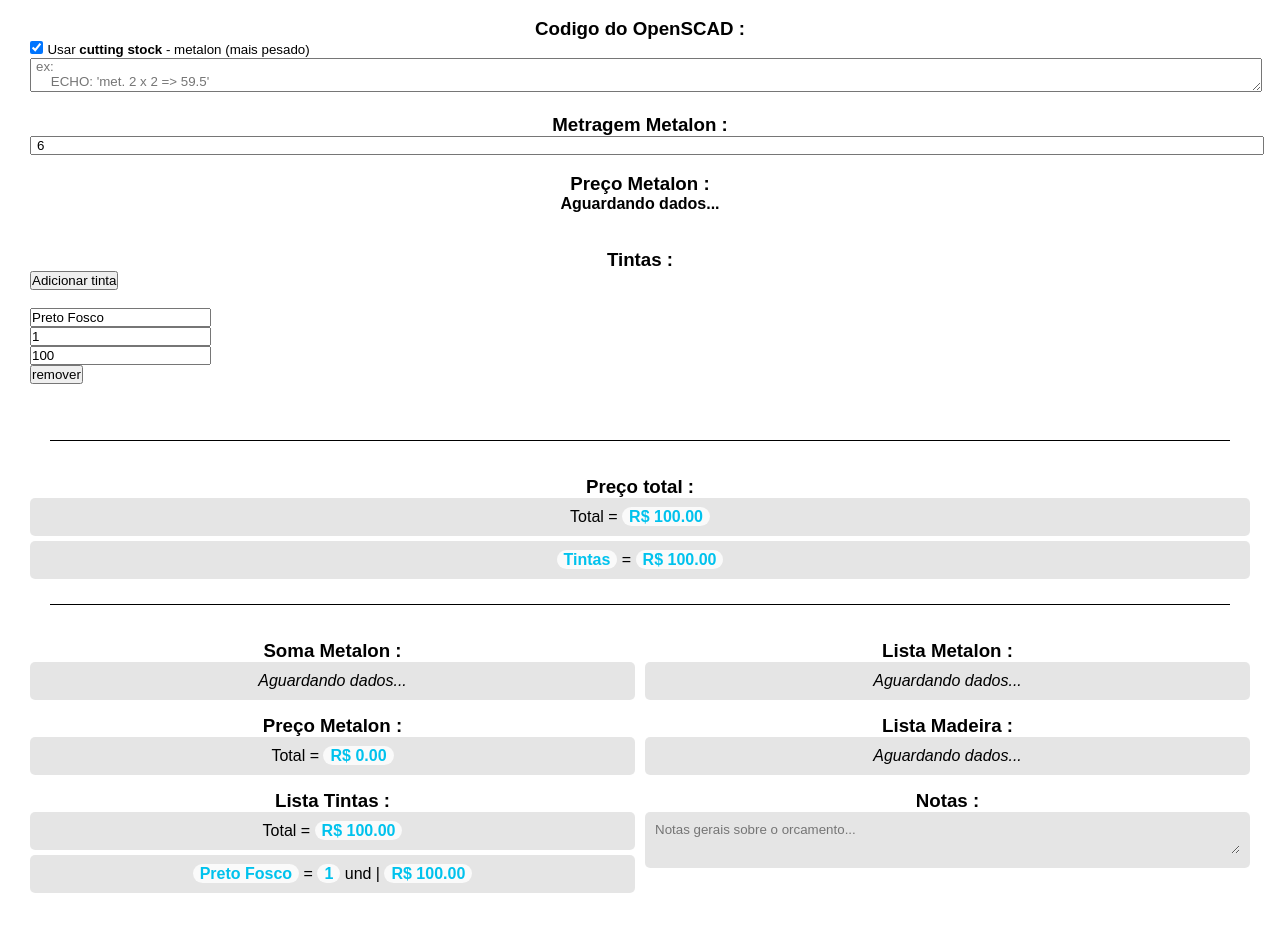
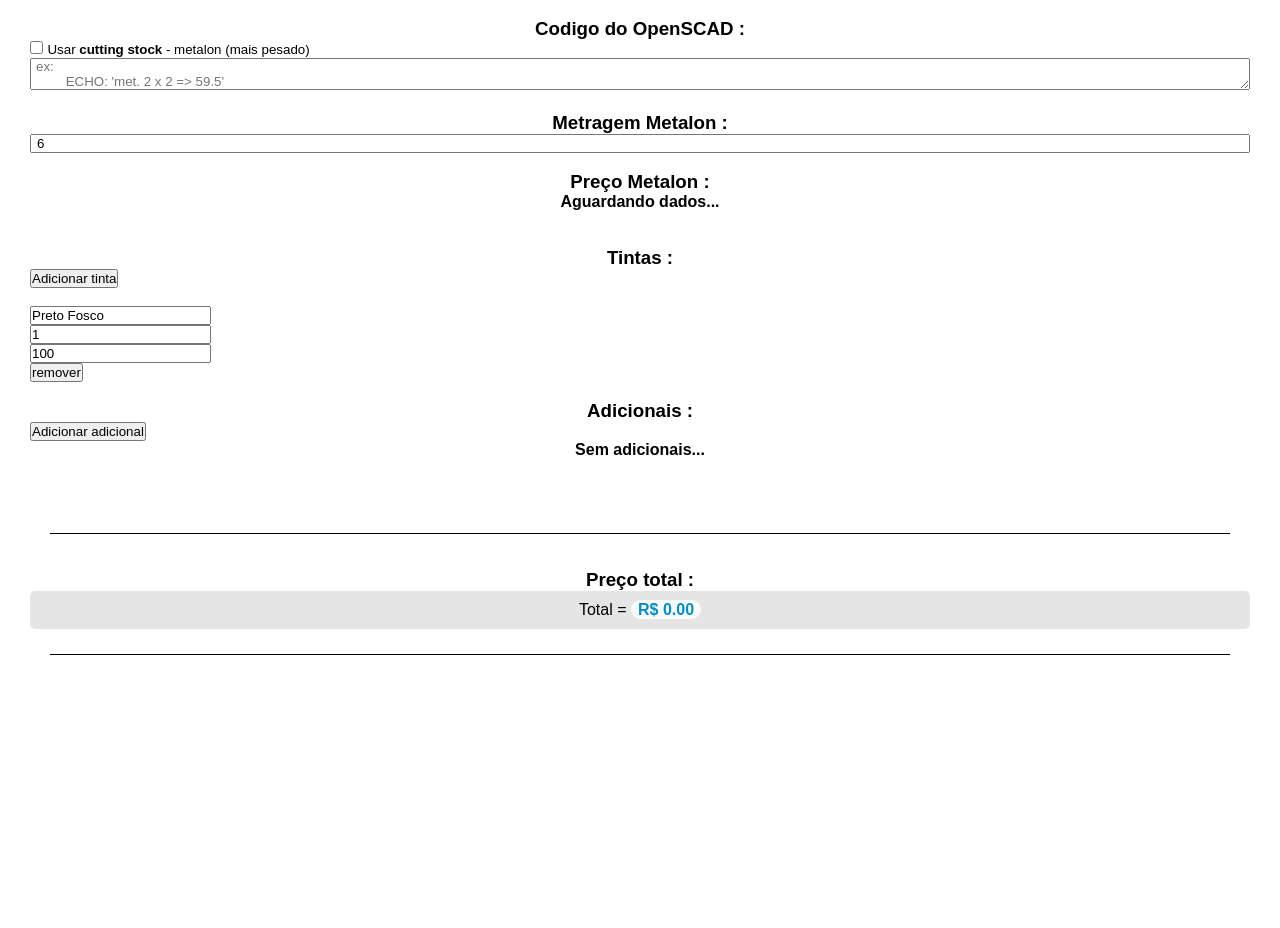
Before and after one commit to NaN-NaN-sempai/tools, a SvelteKit app: page /metalon in a window 1280 px wide. Shown: the part 200-1128 px from the top of the page. After the commit the page ends 905 px from the top, so only its background shows below. Built offline with nearby package versions, Linux system fonts and the light colour scheme.

Commit message:
metalon: share valuse, preparation for sh are image

```diff
--- a/src/routes/metalon/+page.js
+++ b/src/routes/metalon/+page.js
@@ -1 +1 @@
-export const load = () => ({ title: "Metalon" });
+export const load = () => ({ title: "Orçamento Metalon" });
--- a/src/routes/metalon/+page.svelte
+++ b/src/routes/metalon/+page.svelte
@@ -28,10 +28,17 @@ let form;
 let formObject = {};
 
 async function displayInfo(doInfo=true){
+    formObject = Object.fromEntries(new FormData(form));
+
+    console.log(info);
+
+
     if(doInfo)
 	    info = gatherInfo(input.value);
 
     await tick();
+
+    console.log(info);
 
     formObject = Object.fromEntries(new FormData(form));
 
@@ -44,7 +51,7 @@ async function displayInfo(doInfo=true){
 }
 
 
-let useCuttingStock = true;
+let useCuttingStock = false;
 function cuttingStockMetalon(pieces) {
     let allPieces = [];
     pieces.forEach(p => {
@@ -82,6 +89,9 @@ function cuttingStockMetalon(pieces) {
 }
 
 function gatherInfo(str){
+    if(!str && info.size == undefined)
+        return info;
+
     const metalomList = [];
     const woodList = [];
 
@@ -99,7 +109,6 @@ function gatherInfo(str){
     });
 
     const sizes = [];
-
     metalomList.forEach(([type, length])=>{
         length = parseFloat(length);
         type = type
@@ -110,7 +119,8 @@ function gatherInfo(str){
 
         let typeQuery = sizes.find(e=>e.type == type);
 
-        if(!typeQuery) sizes.push({type, sizes: []});
+        if(!typeQuery) sizes.push({type, sizes: [],
+            price: formObject["price "+type] || savedPrices[type] || savedPrices["2 x 2"]});
 
         const item = sizes.find(e=>e.type == type);
         const query = item.sizes.find(e=>e.length == length);
@@ -120,7 +130,6 @@ function gatherInfo(str){
     });
 
     const sum = [];
-
     sizes.forEach(e=>{
         let total = 0;
 
@@ -181,9 +190,13 @@ function gatherInfo(str){
         tintasPrice += e.price * e.qnt;
     });
 
+    let adicionaisPrice = 0;
+    adicionais.forEach(e=>{
+        adicionaisPrice += e.price;
+    });
 
     return {
-        sum, metAmt, sizes, woodSizes, tintasPrice
+        sum, metAmt, sizes, woodSizes, tintasPrice, adicionaisPrice,
     }
 
 }
@@ -203,7 +216,6 @@ let tintas = [
         price: 100
     }
 ];
-
 const addTinta = () => {
     tintas.push({
         name: "Preto Fosco",
@@ -215,7 +227,6 @@ const addTinta = () => {
 
     tintas = tintas;
 }
-
 const removeTinta = (index) => {
     tintas.splice(index, 1);
     tintas = tintas;
@@ -223,6 +234,27 @@ const removeTinta = (index) => {
     displayInfo();
 }
 
+
+let adicionais = [];
+let adicionaisCounter = 0;
+const addAdicional = () => {
+    let c = adicionaisCounter++;
+
+    adicionais.push({
+        name: "Mão de obra" + (c? " " + c : ""),
+        price: 100
+    });
+
+    displayInfo();
+
+    adicionais = adicionais;
+}
+const removeAdicional = (index) => {
+    adicionais.splice(index, 1);
+    adicionais = adicionais;
+
+    displayInfo();
+}
 
 
 
@@ -235,8 +267,9 @@ const gatherOrder = () => {
         info,
         tintas,
         name: infoName.value,
-        useCuttingStock,
         notes: orderNotes,
+        adicionais,
+        metric
     };
 }
 const saveOrder = () => {
@@ -267,11 +300,12 @@ const saveOrder = () => {
     window.location.search = `order=${infoName.value}`;
 }
 const loadOrderObj = obj => {
-    useCuttingStock = obj.useCuttingStock;
     info = obj.info;
     tintas = obj.tintas;
     infoName.value = obj.name;
     orderNotes = obj.notes;
+    adicionais = obj.adicionais;
+    metric = obj.metric;
 
     displayInfo(false);
 
@@ -303,6 +337,7 @@ const shareOrder = () => {
 
 }
 
+let inputAreaVisible = true;
 onMount(() => {
     savedOrders = JSON.parse(localStorage.getItem("savedOrders") || "[]");
 
@@ -310,6 +345,8 @@ onMount(() => {
     const urlParams = new URLSearchParams(window.location.search);
     const order = urlParams.get("order");
     const shared = urlParams.get("shared");
+
+    inputAreaVisible = false;
 
     let query;
     if(shared) {
@@ -319,7 +356,7 @@ onMount(() => {
         query = savedOrders.find(e=>e.name == order);
     }
 
-    if(!query) return;
+    if(!query) return inputAreaVisible = true;
 
     loadOrderObj(query);
 });
@@ -330,13 +367,19 @@ onMount(() => {
 
 <form class="container" on:submit|preventDefault bind:this={form}>
 
+    <div class="inputArea" class:visible={!inputAreaVisible}>
+        <h1>Orçamento</h1>
+        <h2>~ {infoName?.value || "Novo Orçamento"} ~</h2>
+        <br><br>
+    </div>
+
+    <div class="inputArea" class:visible={inputAreaVisible}>
         <h3>Nome do Orçamento : </h3>
         <input type="text" bind:this={infoName} />
         <button on:click={saveOrder}>salvar</button>
         <br>
 
-    <label>
-        Carregar Orçamento :
+        <label> Carregar Orçamento :
             <select on:change={loadOrder}>
                 <option value="">Nenhum</option>
                 {#each savedOrders as order, index}
@@ -344,15 +387,12 @@ onMount(() => {
                 {/each}
             </select>
         </label>
+        <br><br>
 
-    <br>
-    <br>
-    <label>
-        Compartilhar Orçamento :
+        <label> Compartilhar Orçamento :
             <button on:click={shareOrder}>compartilhar</button>
         </label>
-    <br>
-    <hr>
+        <br><hr>
 
         <h3>Codigo do OpenSCAD :</h3>
         <label>
@@ -370,19 +410,16 @@ ECHO: "met. 20 x 20 => 170"
     ECHO: "met. 20 x 20 => 30"
     ECHO: "mad. 224 x 30 x 2"
     ECHO: "mad. 224 x 30 x 2"`}</textarea>
-
-    <br>
-    <br>
+        <br><br>
 
         <h3>Metragem Metalon :</h3>
         <input class="input metric" type="number" min="1" bind:value={metric} on:input={displayInfo}/>
-    <br>
-    <br>
+        <br><br>
 
         <h3>Preço Metalon :</h3>
         {#each info.sizes as item}
             <h4>{item.type}</h4>
-        <input class="input" type="number" name="price {item.type}" placeholder="preço {item.type}" on:input={displayInfo} value={savedPrices[item.type] || 40}/>
+            <input class="input" type="number" name="price {item.type}" placeholder="preço {item.type}" bind:value={item.price} on:input={displayInfo}/>
         {:else}
             <h4>Aguardando dados...</h4>
         {/each}
@@ -401,6 +438,24 @@ ECHO: "mad. 224 x 30 x 2"`}</textarea>
             <input type="number" id="tinta_{index}_price" bind:value={tinta.price} on:input={displayInfo} placeholder="Preço">
             <br>
             <button on:click={() => removeTinta(index)}>remover</button>
+        {:else}
+        <h4>Sem tintas...</h4>
+        {/each}
+        <br>
+        <br>
+
+        <h3>Adicionais :</h3>
+        <button on:click={addAdicional}>Adicionar adicional</button>
+        {#each adicionais as item, index}
+            <br>
+            <br>
+            <input type="text" id="adc_{index}" bind:value={item.name} placeholder="Nome do adicional">
+            <br>
+            <input type="number" id="adc_{index}_price" bind:value={item.price} on:input={displayInfo} placeholder="Preço">
+            <br>
+            <button on:click={() => removeAdicional(index)}>remover</button>
+        {:else}
+        <h4>Sem adicionais...</h4>
         {/each}
         <br>
         <br>
@@ -408,6 +463,7 @@ ECHO: "mad. 224 x 30 x 2"`}</textarea>
         <br>
 
         <hr>
+    </div>
 
     <div class="output">
         <div class="spliter">
@@ -415,29 +471,45 @@ ECHO: "mad. 224 x 30 x 2"`}</textarea>
                 <h3>Preço total :</h3>
                     <p>
                         Total =
-                        <span class="highlight"> R$ {(
-                            info?.totalPrice +
-                            info?.tintasPrice
+                        <span class="highlight total"> R$ {(
+                            (info?.totalPrice || 0) +
+                            (info?.tintasPrice || 0) +
+                            (info?.adicionaisPrice || 0)
                         )?.toFixed(2)}</span>
                     </p>
+
                     {#if info?.totalPrice}
-                    <p>
+                    <p class="metalon">
                         <span class="highlight">Metalon</span>
                         =
-                        <span class="highlight">R$ {info?.totalPrice?.toFixed(2)}</span>
+                        <span class="highlight price">R$ {info?.totalPrice?.toFixed(2)}</span>
                     </p>
                     {/if}
 
                     {#if info?.tintasPrice}
-                    <p>
+                    <p class="tintas">
                         <span class="highlight">Tintas</span>
                         =
-                        <span class="highlight">R$ {info?.tintasPrice?.toFixed(2)}</span>
+                        <span class="highlight price">R$ {info?.tintasPrice?.toFixed(2)}</span>
                     </p>
+                    {/if}
+
+                    {#if info?.adicionaisPrice}
+                    {#each adicionais as item}
+                        <p class:madeira={item.name.toLowerCase().includes("madeira")}
+                            class="adicionais">
+                            +
+                            <span class="highlight">{item.name}</span>
+                            =
+                            <span class="highlight price">R$ {item.price?.toFixed(2)}</span>
+                        </p>
+
+                    {/each}
                     {/if}
             </div>
         </div>
     </div>
+
     <hr>
 
 
@@ -445,10 +517,69 @@ ECHO: "mad. 224 x 30 x 2"`}</textarea>
 
         {#if info.sum != undefined}
             <div class="spliter">
+
+                <div class="outputContainer">
+                    <h3>Preço Metalon :</h3>
+                    <p class="metalon">
+                        Total =
+                        <span class="highlight total"> R$ {info?.totalPrice?.toFixed(2)}</span>
+                    </p>
+                    {#each info.sum as {type, length}}
+                        <p class="metalon">
+                            <span class="highlight">{type}</span> =
+                            <span class="highlight price"> R$ {(Math.ceil((length/100)/6) * formObject["price "+type]).toFixed(2)}</span>
+                        </p>
+                    {:else}
+                        <p class="metalon"><i><small>Sem metalons...</small></i></p>
+                    {/each}
+                </div>
+
+                <div class="outputContainer">
+                    <h3> Preço Tintas : </h3>
+                    <p class="tintas">
+                        Total =
+                        <span class="highlight total"> R$ {info?.tintasPrice?.toFixed(2)}</span>
+                    </p>
+                    {#each tintas as {qnt, name, price}}
+                    <p class="tintas">
+                        <span class="highlight">{qnt}</span>
+                        und
+                        <span class="highlight">{name}</span>
+                        =
+                        <span class="highlight price">R$ {(qnt*price).toFixed(2)}</span>
+                    </p>
+                    {:else}
+                        <p class="tintas"><i><small>Sem tintas...</small></i></p>
+                    {/each}
+                </div>
+
+
+                <div class="outputContainer">
+                    <h3> Adicionais : </h3>
+                    <p class="adicionais">
+                        Total =
+                        <span class="highlight total"> R$ {(info?.adicionaisPrice || 0).toFixed(2)}</span>
+                    </p>
+                    {#each adicionais as {name, price}}
+                    <p class="adicionais">
+                        <span class="highlight">{name}</span>
+                        =
+                        <span class="highlight price">R$ {(price).toFixed(2)}</span>
+                    </p>
+                    {:else}
+                        <p class="adicionais"><i><small>Sem adicionais...</small></i></p>
+                    {/each}
+                </div>
+                <hr>
+            </div>
+
+
+            <div class="spliter">
+
                 <div class="outputContainer">
                     <h3>Soma Metalon :</h3>
                     {#each info.sum as {type, length}}
-                        <p>
+                        <p class="metalon">
                             <span class="highlight">{type}</span>
                             =
                             <span class="highlight">{(length/100).toFixed(2)}m</span>
@@ -458,49 +589,15 @@ ECHO: "mad. 224 x 30 x 2"`}</textarea>
                             <span class="highlight"> <small>≈ {((length/100)/metric).toFixed(2)}</small></span>
                         </p>
                     {:else}
-                        <p><i>Aguardando dados...</i></p>
+                        <p class="metalon"><i>Aguardando dados...</i></p>
                     {/each}
                 </div>
 
                 <div class="outputContainer">
-                    <h3>Preço Metalon :</h3>
-                    <p>
-                        Total =
-                        <span class="highlight"> R$ {info?.totalPrice?.toFixed(2)}</span>
-                    </p>
-                    {#each info.sum as {type, length}}
-                        <p>
-                            <span class="highlight">{type}</span> =
-                            <span class="highlight"> R$ {(Math.ceil((length/100)/6) * formObject["price "+type]).toFixed(2)}</span>
-                        </p>
-                    {/each}
-                </div>
-
-                <div class="outputContainer">
-                    <h3>Lista Tintas : </h3>
-                    <p>
-                        Total =
-                        <span class="highlight"> R$ {info?.tintasPrice?.toFixed(2)}</span>
-                    </p>
-                    {#each tintas as {qnt, name, price}}
-                    <p>
-                        <span class="highlight">{name}</span>
-                        =
-                        <span class="highlight">{qnt}</span>
-                        und
-                        |
-                        <span class="highlight">R$ {(qnt*price).toFixed(2)}</span>
-                    </p>
-                    {/each}
-                </div>
-            </div>
-
-            <div class="spliter">
-                <div class="outputContainer">
                     <h3>Lista Metalon :</h3>
                     {#each info.sizes as {type, sizes}}
                     {#each sizes as {qnt, length}}
-                    <p>
+                    <p class="metalon">
                         <span class="highlight">{qnt}</span>
                         und =
                         <span class="highlight">
@@ -515,14 +612,14 @@ ECHO: "mad. 224 x 30 x 2"`}</textarea>
 
                     {/each}
                     {:else}
-                        <p><i>Aguardando dados...</i></p>
+                        <p class="metalon"><i>Aguardando dados...</i></p>
                     {/each}
                 </div>
 
                 <div class="outputContainer">
                     <h3>Lista Madeira :</h3>
                     {#each info.woodSizes as {qnt, type}}
-                    <p>
+                    <p class="madeira">
                         <span class="highlight">{qnt}</span>
                         und =
                         <span class="highlight">
@@ -535,16 +632,18 @@ ECHO: "mad. 224 x 30 x 2"`}</textarea>
                         cm
                     </p>
                     {:else}
-                        <p><i>Aguardando dados...</i></p>
+                        <p class="madeira"><i>Aguardando dados...</i></p>
                     {/each}
                 </div>
 
                 <div class="outputContainer">
                     <h3>Notas : </h3>
                     <p>
-                        <textarea placeholder="Notas gerais sobre o orcamento..." bind:value={orderNotes}></textarea>
+                        <textarea placeholder="Notas gerais sobre o orcamento..." readonly={!inputAreaVisible} bind:value={orderNotes}></textarea>
                     </p>
                 </div>
+
+                <hr>
             </div>
 
         {/if}
@@ -554,6 +653,30 @@ ECHO: "mad. 224 x 30 x 2"`}</textarea>
 
 
 <style>
+
+.output p.metalon {
+    background: rgba(0, 0, 0, 0.48);
+    color: white;
+}
+
+.output p.tintas {
+    background: #a24ead91;
+}
+
+.output p.adicionais {
+    background: #328cd56e;
+}
+
+.output p.madeira {
+    background: #8f57096e;
+}
+
+.inputArea {
+    display: none;
+}
+.inputArea.visible {
+    display: block;
+}
 .container {
     padding: 30px;
 }
@@ -561,8 +684,9 @@ ECHO: "mad. 224 x 30 x 2"`}</textarea>
 .input {
     width: 100%;
     padding-inline: 5px;
+    box-sizing: border-box;
 }
-h3, h4, p {text-align:center}
+h3, h1, h2, h4, p {text-align:center}
 
 textarea {
     resize: vertical;
@@ -595,6 +719,12 @@ hr {
     color: rgb(0, 194, 237);
     font-weight: bold;
 }
+.output .highlight.price {
+    color: #16A34A;
+}
+.output .highlight.total {
+    color: #008dc4;
+}
 
 .output {
     display: flex;
@@ -604,6 +734,9 @@ hr {
 
 .output .spliter {
     width: 100%;
+}
+.spliter hr {
+    opacity: .3;
 }
 
 .output .outputContainer h3 {
```
Also changed, not shown: src/routes/metalon/api/imgval/+page.js (added, +111 -0 lines), static/assets/publicShare/banner w val.png (added). Lines whose indentation alone changed are shown as unchanged.
